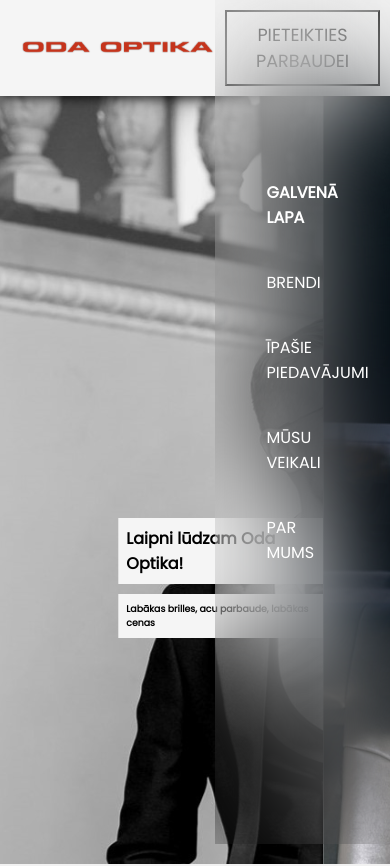
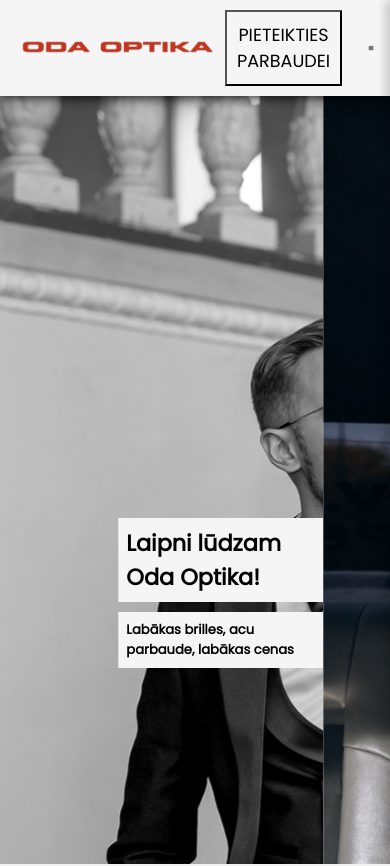
Before and after one commit to YBalikov/OdaRiga, a plain HTML site: page index.html in a window 390 px wide. Shown: the top 866 px of the page. Drawn offline with Linux system fonts and the light colour scheme.

Commit message:
Main nav bar for mobile

```diff
--- a/index.html
+++ b/index.html
@@ -16,14 +16,14 @@
             <img src="pic/odalogo.png" class="logo">
             <nav>
                 <ul class="primary-navigation">
-                    <li class="uppercase active"><a href="#">Galvenā lapa</a></li>
                     <li class="uppercase"><a href="#">Brendi</a></li>
                     <li class="uppercase"><a href="#">Īpašie piedavājumi</a></li>
                     <li class="uppercase"><a href="#">Mūsu veikali</a></li>
                     <li class="uppercase"><a href="#">Par mums</a></li>
                 </ul>
             </nav>
-                <button class="header-button uppercase">Pieteikties parbaudei</button>
+            <button class="big-header-button uppercase">Pieteikties parbaudei</button>
+            <button data-state="closed" class="mobile-nav-button"></button>
         </header>
 
         <main>
--- a/js/interface.js
+++ b/js/interface.js
@@ -81,4 +81,21 @@ window.addEventListener('DOMContentLoaded', function() {
         }, 5000);
     }
 
+    // Mobile navigation
+
+    const navButton = document.querySelector('.mobile-nav-button'),
+          navBar = document.querySelector('.primary-navigation');
+
+    navButton.addEventListener('click', () => {
+        let buttonState = navButton.getAttribute('data-state');
+
+        if (buttonState === 'closed') {
+            navButton.setAttribute('data-state', 'opened');
+            navBar.style.transform = 'translateX(0%)';
+        } else {
+            navButton.setAttribute('data-state', 'closed');
+            navBar.style.transform = 'translateX(100%)';
+        }
+    });
+
 });
--- a/style.css
+++ b/style.css
@@ -5,7 +5,7 @@
     font-family: 'Poppins', serif;
 }
 
-/***************** Primary header *****************/
+/******************** Primary header *********************/
 
 header {
     display: flex;
@@ -26,6 +26,7 @@ header .logo {
 
 nav {
     flex: 1;
+    position: relative;
 }
 
 .primary-navigation {
@@ -34,16 +35,16 @@ nav {
     margin: 0;
     display: flex;
     justify-content: center;
+    gap: 40px;
 }
 
 .primary-navigation li {
-    padding: 20px;
     margin: 0px;
     background: none;
     cursor: pointer;
 }
 
-.primary-navigation li a {
+.primary-navigation a {
     height: 100%;
     width: 100%;
     text-decoration: none;
@@ -51,7 +52,7 @@ nav {
     position: relative;
 }
 
-.primary-navigation li a::after {
+.primary-navigation a::after {
     content: '';
     position: absolute;
     left: 0;
@@ -73,7 +74,7 @@ nav {
     text-transform: uppercase;
 }
 
-header button {
+.big-header-button {
     font-size: 1.1rem;
     margin: 10px;
     padding: 10px;
@@ -81,19 +82,23 @@ header button {
     transition: background-color 0.5s;
 }
 
-header button:hover {
+.big-header-button:hover {
     background-color: black;
     color: white;
     cursor: pointer;
 }
+
+.mobile-nav-button {
+    display: none;
+}
+
+/******************** Main ***********************/
 
 main {
     position: relative;
     z-index: 1;
     height: 91vh;
 }
-
-/******************** Hero Carousel ***********************/
 
 .hero-carousel {
     width: 100%;
@@ -113,7 +118,7 @@ main {
     transition: all 0.7s;
 }
 
-.hero-carousel .carousel-slide {
+.carousel-slide {
     position: relative;
     flex-basis: 20%;
     flex-shrink: 0;
@@ -130,7 +135,7 @@ main {
     top: 55%;
     left: 50%;
     margin-left: -10px;
-    font-size: clamp(0.5rem, 1vw, 1vw)
+    font-size: clamp(0.7rem, 1vw, 1vw)
 }
 
 .slide-text h1,
@@ -164,7 +169,7 @@ main {
 }
 
 
-/****************** Footer *********************/
+/*********************** Footer *************************/
 
 footer {
     background-color: #f2f2f2;
@@ -202,7 +207,9 @@ footer {
     text-decoration: underline;
 }
 
-@media (max-width: 1300px) {
+/**************** Mobile responsibility ******************/
+
+@media (width < 1300px) {
 
     header .logo {
         max-width: 50%;
@@ -210,20 +217,47 @@ footer {
     }
 
     .primary-navigation {
+        z-index: 1000;
         position: fixed;
         inset: 0 0 0 55%;
         flex-direction: column;
         justify-content: start;
         padding: min(30vh, 10rem) 2em;
-        background: hsl(0, 0, 50%, 0.9);
-        backdrop-filter: blur(3rem);
+        background: whitesmoke;
+        box-shadow: -5px 0 10px rgba(0, 0, 0, 0.2);
+        transform: translateX(100%);
+        transition: transform 0.2s ease-out;
     }
 
-    .primary-navigation li a{
-        color: white;
+    .primary-navigation a{
+        color: black;
     }
 
     .hero-carousel .controls {
         display: none;
     }
+
+    .mobile-nav-button {
+        display: block;
+        position: absolute;
+        all: unset;
+        display: block;
+        width: 2rem;
+        aspect-ratio: 1 / 1;
+        margin: 1rem;
+    }
+
+    .mobile-nav-button[data-state="closed"] {
+        z-index: 9999;
+        background: url("pic/nav burger.png");
+        background-repeat: no-repeat;
+        background-size: cover;
+    }
+
+    .mobile-nav-button[data-state="opened"] {
+        z-index: 9999;
+        background: url("pic/nav close.png");
+        background-repeat: no-repeat;
+        background-size: cover;
+    }
 }
```
Also changed, not shown: pic/nav burger.png (added), pic/nav close.png (added).
